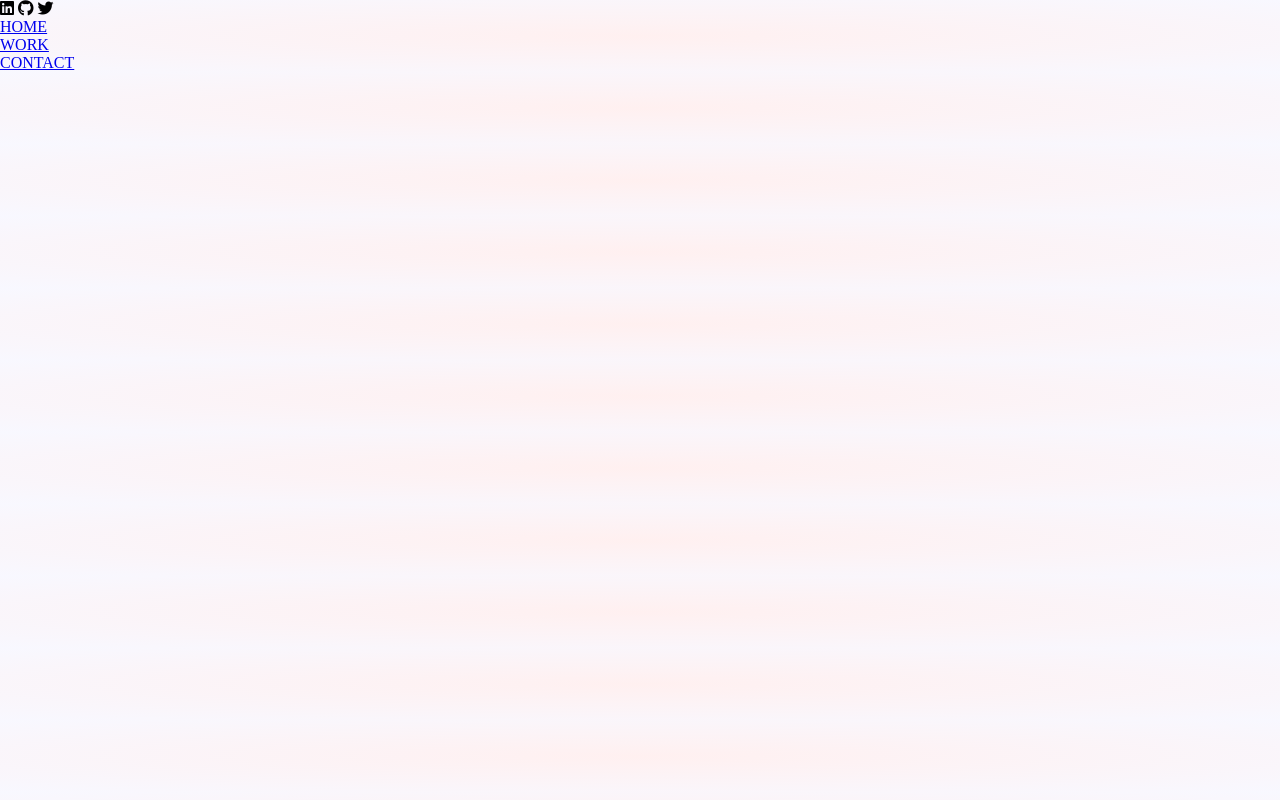
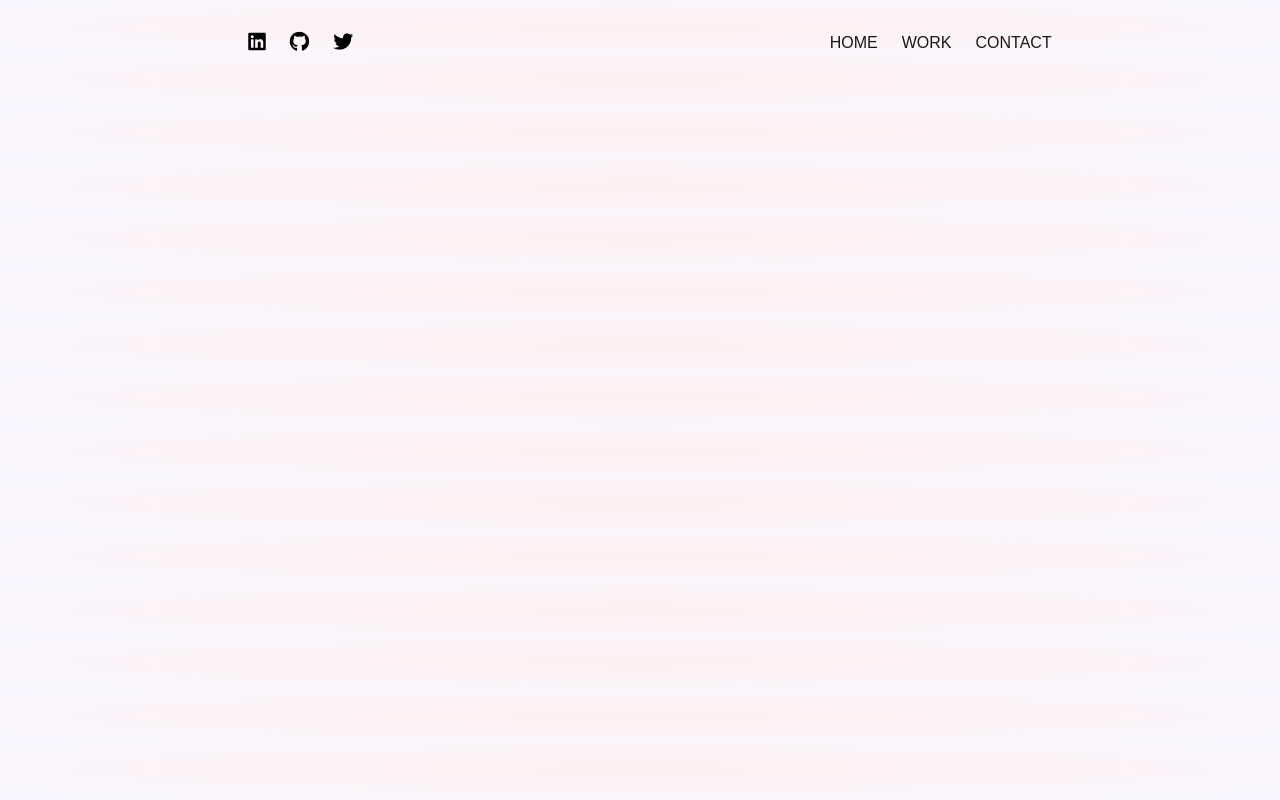
Before and after one commit to emmanuelbenson/portfolio, a plain HTML site: page index.html in a window 1280 px wide. Drawn offline with Linux system fonts and the light colour scheme.

Commit message:
Add style for social media icons, nav links

```diff
--- a/style.scss
+++ b/style.scss
@@ -7,3 +7,28 @@
 body {
     background: radial-gradient(#fff0f0, #f8f8ff);
 }
+
+nav {
+    display: flex;
+    justify-content: space-around;
+    align-items: center;
+    margin-top: 2rem;
+
+    .icons i {
+        margin-left: 20px;
+        font-size: 20px;
+        cursor: pointer;
+    }
+
+    ul li {
+        display: inline;
+        margin-left: 20px;
+        list-style: none;
+
+        a {
+            text-decoration: none;
+            font-family: sans-serif;
+            color: #181818;
+        }
+    }
+}
```
Also changed, not shown: style.css, 1 other file.
